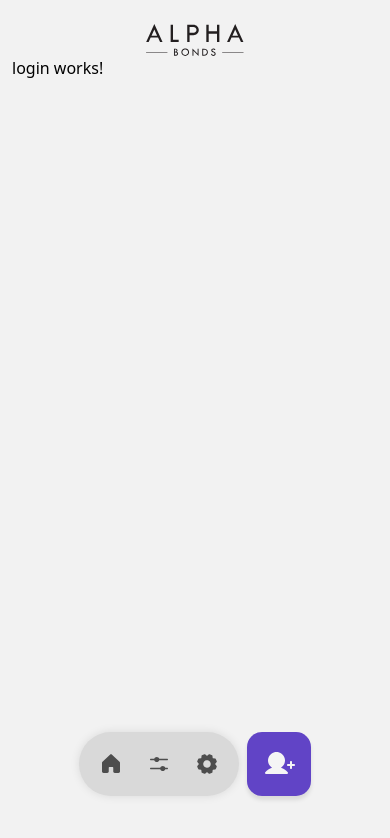
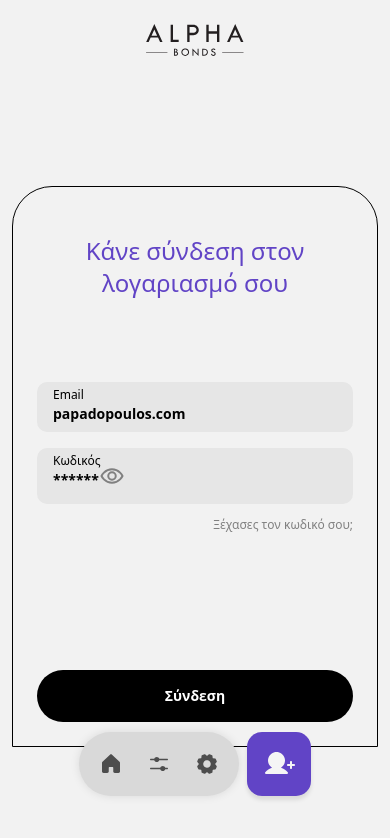
Before and after one commit to klamaj/Abonds, an Angular app in the folder Client/: page /login in a window 390 px wide. Shown: the top 838 px of the page. Built offline with nearby package versions, Linux system fonts and the light colour scheme.

Commit message:
Login & Register - Mobile

```diff
--- a/Client/src/app/modules/pages/auth/login/login.component.html
+++ b/Client/src/app/modules/pages/auth/login/login.component.html
@@ -1 +1,43 @@
-<p>login works!</p>
+<!--  Login Background -->
+<div class="bg-[#F2F2F2] rounded-t-[40px] p-6 mt-[130px] border border-black border-solid">
+
+    <!-- Title -->
+    <div class="text-[#6144C6] text-2xl font-normal pt-6 text-center">Κάνε σύνδεση στον λογαριασμό σου</div>
+
+    <!-- Login Form -->
+    <div class="w-full flex-col justify-center items-center pt-[83px]">
+
+        <!-- Email -->
+        <div class="w-full bg-[#E6E6E6] py-1 px-4 rounded-[10px] mb-4">
+            <div class="text-black text-[12px] font-normal">Email</div>
+            <div class="text-black text-sm font-bold pb-1">papadopoulos.com</div>
+        </div>
+
+        <!-- Password -->
+        <div class="w-full bg-[#E6E6E6] px-4 py-1 rounded-[10px] mb-3 flex">
+            <div>
+                <div class="text-black text-[12px] font-normal">Κωδικός</div>
+                <div class="text-black text-sm font-bold pb-1">******</div>
+            </div>
+            <div class="py-3"><svg xmlns="http://www.w3.org/2000/svg" width="24" height="24" viewBox="0 0 24 24" fill="none">
+                <g clip-path="url(#clip0_174_554)">
+                  <path d="M12 5.25C4.5 5.25 1.5 12 1.5 12C1.5 12 4.5 18.75 12 18.75C19.5 18.75 22.5 12 22.5 12C22.5 12 19.5 5.25 12 5.25Z" stroke="#808080" stroke-width="2" stroke-linecap="round" stroke-linejoin="round"/>
+                  <path d="M12 15.75C14.0711 15.75 15.75 14.0711 15.75 12C15.75 9.92893 14.0711 8.25 12 8.25C9.92893 8.25 8.25 9.92893 8.25 12C8.25 14.0711 9.92893 15.75 12 15.75Z" stroke="#808080" stroke-width="2" stroke-linecap="round" stroke-linejoin="round"/>
+                </g>
+                <defs>
+                  <clipPath id="clip0_174_554">
+                    <rect width="24" height="24" fill="white"/>
+                  </clipPath>
+                </defs>
+              </svg></div>
+        </div>
+        <div class="text-[#808080] text-[12px] text-right font-normal">Ξέχασες τον κωδικό σου;</div>
+
+        <!-- Submit Button -->
+        <button class="w-full bg-black rounded-[32px] py-4 mt-[136px]">
+            <div class="text-white text-sm font-bold text-center">Σύνδεση</div>
+        </button>
+
+    </div>
+
+</div>
--- a/Client/src/app/modules/pages/auth/register/register.component.html
+++ b/Client/src/app/modules/pages/auth/register/register.component.html
@@ -1 +1,41 @@
-<p>register works!</p>
+<!-- Register Background -->
+<div class="bg-[#F2F2F2] rounded-t-[40px] p-6 mt-[130px] border border-black border-solid">
+
+    <!-- Title -->
+    <div class="text-[#6144C6] text-2xl font-normal text-center pt-6">Καλώς ήρθες στην ομάδα μας</div>
+    <div class="text-black text-sm font-normal text-center pt-10">Δημιούργησε έναν κωδικό πρόσβασης</div>
+
+    <!-- Register Form -->
+    <div class="w-full flex-col justify-center items-center pt-[26px]">
+
+        <!-- Name -->
+        <div class="w-full bg-[#E6E6E6] opacity-50 rounded-[10px] px-4 py-1 mb-3">
+            <div class="text-black text-[12px] font-normal">Ονοματεπώνυμο Διαχειριστή</div>
+            <div class="text-black text-sm font-bold pb-1">Γιώργος Παπαδόπουλος</div>
+        </div>
+
+        <!-- Email -->
+        <div class="w-full bg-[#E6E6E6] opacity-50 rounded-[10px] px-4 py-1 mb-3">
+            <div class="text-black text-[12px] font-normal">Email</div>
+            <div class="text-black text-sm font-bold pb-1">papadopoulos.com</div>
+        </div>
+
+        <!-- Password -->
+        <div class="w-full bg-[#E6E6E6] rounded-[10px] px-4 py-1 mb-3">
+            <div class="text-black text-[12px] font-normal">Αλλαγή Κωδικού</div>
+            <div class="text-black text-sm font-bold pb-1">******</div>
+        </div>
+
+        <!-- Confirm Password -->
+        <div class="w-full bg-[#E6E6E6] opacity-50 rounded-[10px] p-4">
+            <div class="text-black text-sm font-normal">Επιβεβαίωση Κωδικού</div>
+        </div>
+
+        <!-- Submit -->
+        <button class="w-full bg-black rounded-[32px] p-4 mt-[96px]">
+            <div class="text-white text-sm font-bold text-center">Δημιουργία Λογαριασμού</div>
+        </button>
+
+    </div>
+
+</div>
```
